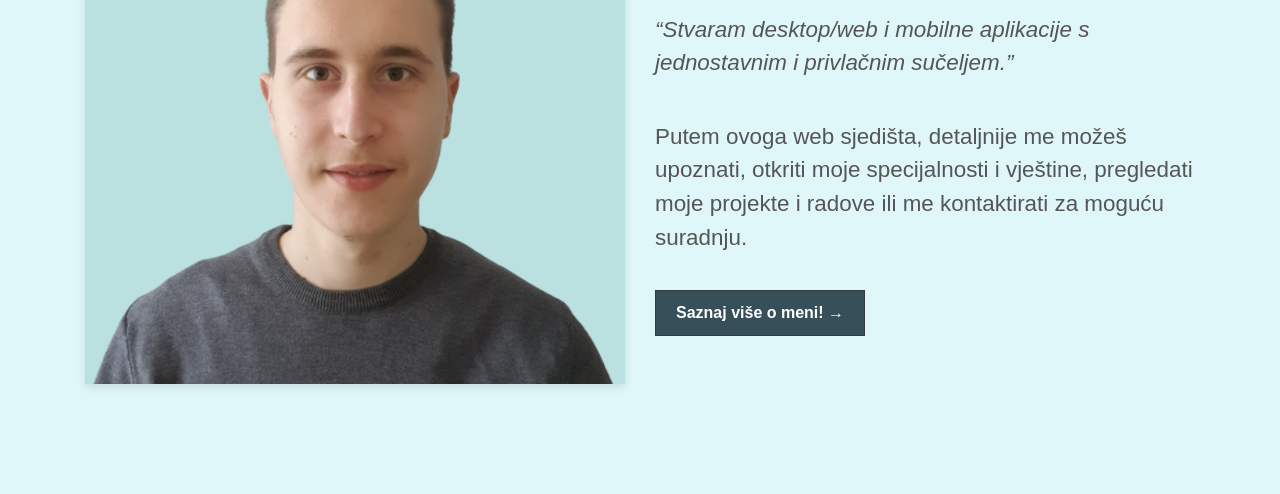
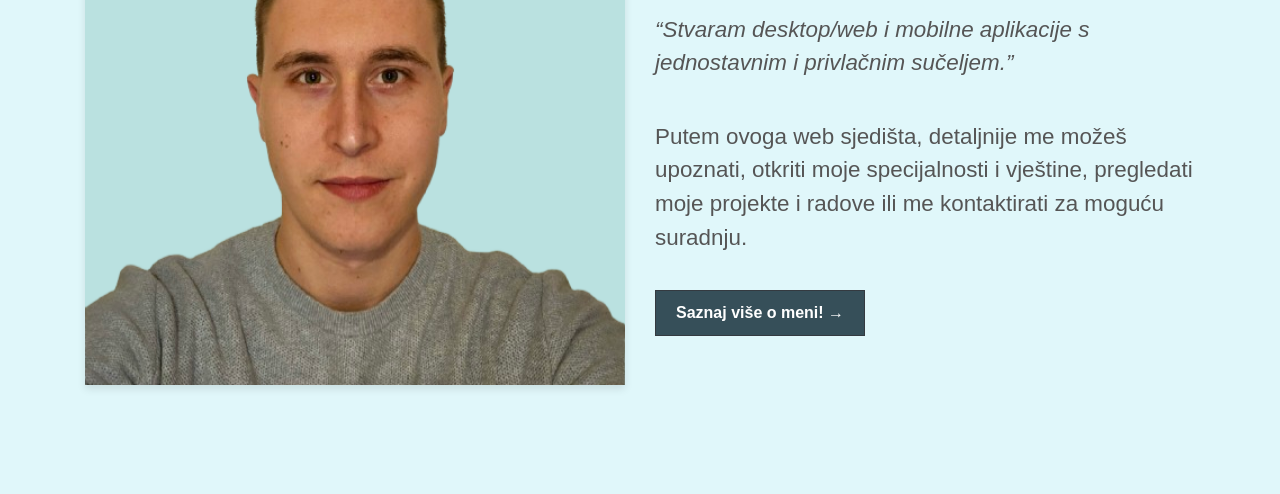
Before and after one commit to T30M47/Portfolio_Matijasic, a plain HTML site: page html/home.html in a window 1280 px wide. Shown: the part 312-806 px from the top of the page. Drawn offline with nearby package versions, Linux system fonts and the light colour scheme.

Commit message:
Dodan novi portret i novi životopis.

```diff
--- a/html/home.html
+++ b/html/home.html
@@ -31,7 +31,7 @@
         <div class="container">
             <div class="row align-items-center">
                 <div class="col-lg-6 text-center">
-                    <img src="../images/portret.png" alt="Teo Matijašić" class="profile-img img-fluid" id="profileImg" onmouseenter="this.src='../images/cartoon.png';" onmouseleave="this.src='../images/portret.png';">
+                    <img src="../images/portret_novi.png" alt="Teo Matijašić" class="profile-img img-fluid" id="profileImg" onmouseenter="this.src='../images/portret_cartoon.png';" onmouseleave="this.src='../images/portret_novi.png';">
                     <!--<img src="../images/cartoon.jpg" alt="Teo Matijašić Cartoon" class="profile-img-hover img-fluid" id="profileImgHover">-->
                 </div>
                 <div class="col-lg-6 ">
```
Also changed, not shown: html/aboutme.html (+1 -1 lines), images/portret_cartoon.png (added), images/portret_novi.png (added), 1 other file.
